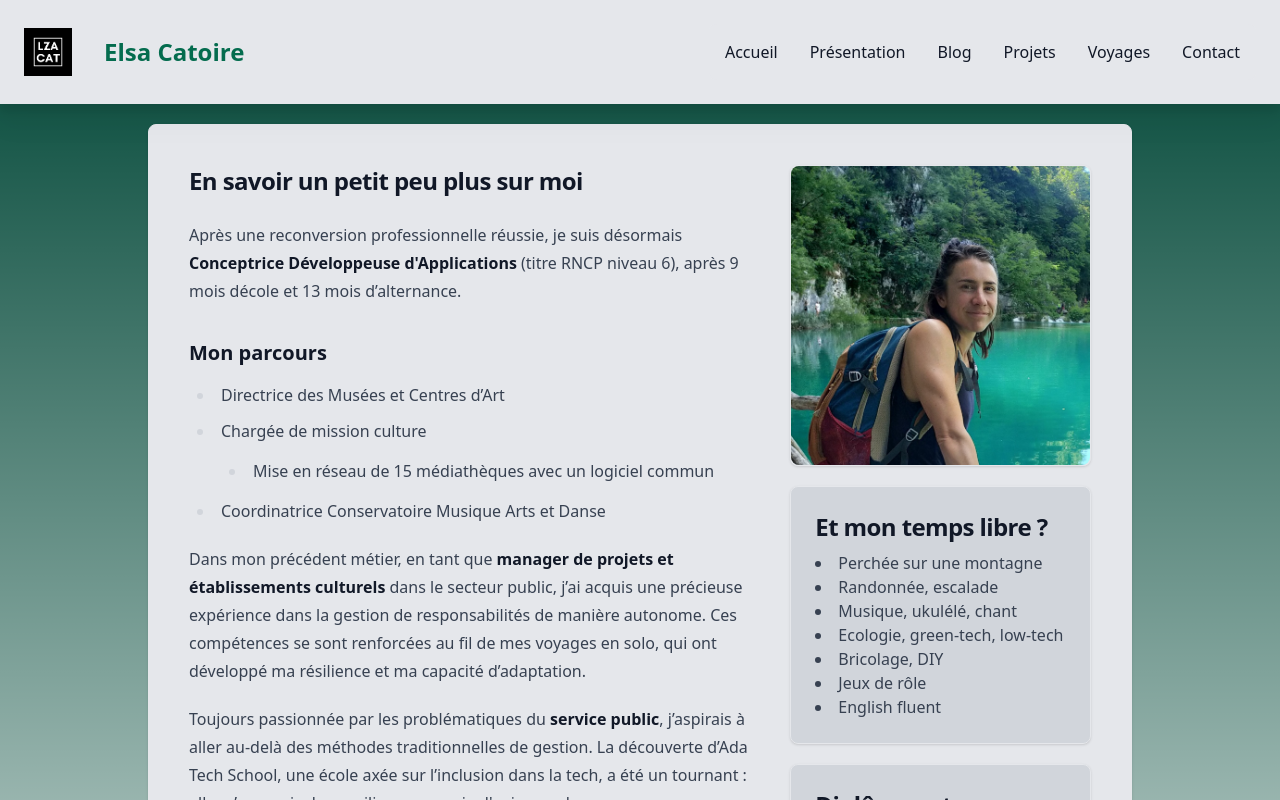
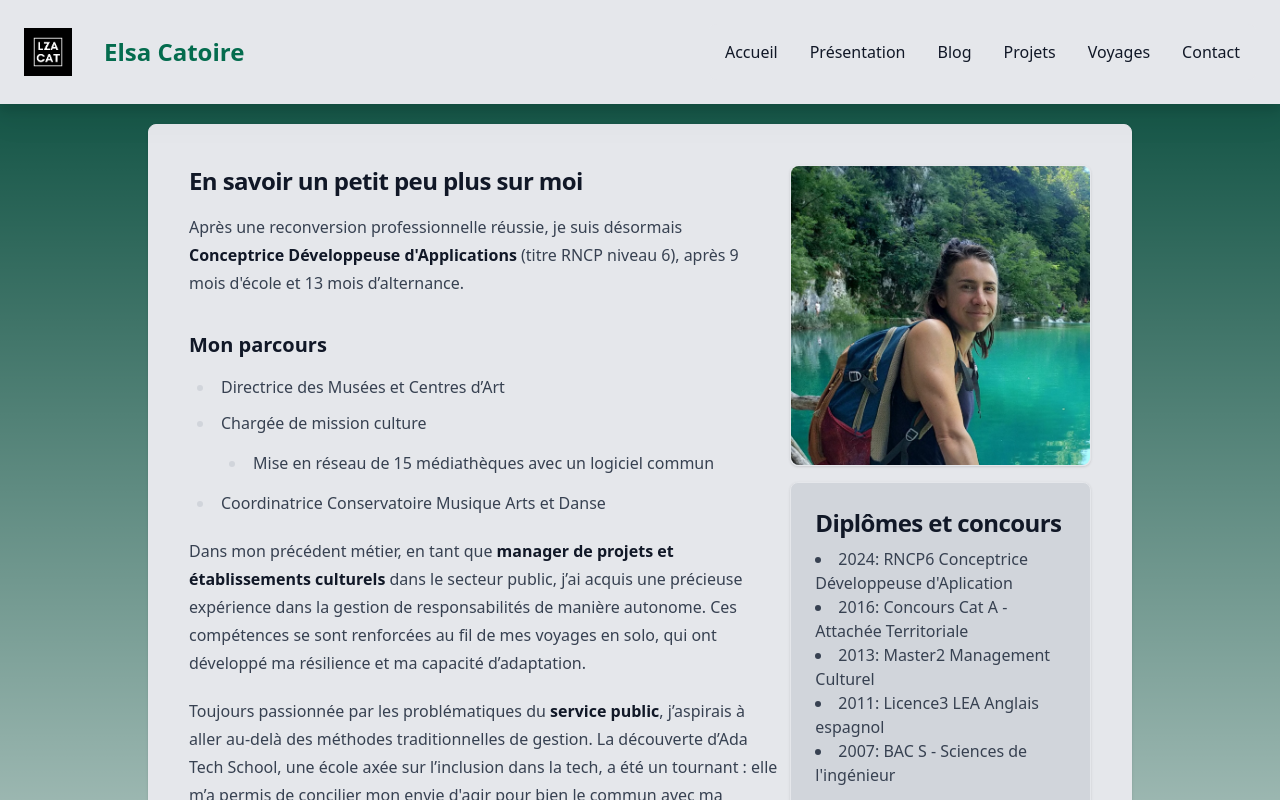
Before and after one commit to elsacatoire/blog-next, a Next.js app: page /presentation in a window 1280 px wide. Shown: the top 800 px of the page. Built offline with nearby package versions, Linux system fonts and the light colour scheme.

Commit message:
fix build

```diff
--- a/app/components/CustomCardList.tsx
+++ b/app/components/CustomCardList.tsx
@@ -7,7 +7,7 @@ type CustomCardListProps = {
 
 const CustomCardList = ({ title, items }: CustomCardListProps) => {
 	return (
-		<div className="h-full max-w-sm p-6 bg-gray-300 border mx-auto border-gray-200 rounded-lg shadow dark:bg-gray-800 dark:border-gray-700 dark:hover:bg-gray-700">
+		<div className="h-full w-full max-w-sm p-6 bg-gray-300 border mx-auto border-gray-200 rounded-lg shadow dark:bg-gray-800 dark:border-gray-700 dark:hover:bg-gray-700">
 			<h1 className="mb-2 text-2xl font-bold tracking-tight text-gray-900 dark:text-white">
 				{title}
 			</h1>
--- a/app/components/layout/Footer.tsx
+++ b/app/components/layout/Footer.tsx
@@ -1,5 +1,5 @@
 import Link from "next/link";
-import { FaGithub, FaInstagram, FaLinkedin, FaMedium } from "react-icons/fa";
+import { FaGithub, FaLinkedin, FaMedium } from "react-icons/fa";
 
 export default function Footer() {
 	const links = [
--- a/app/posts/components/Posts2.tsx
+++ b/app/posts/components/Posts2.tsx
@@ -1,6 +1,6 @@
+import ListItem from "@/app/components/ListItem";
 import { getSortedPostsData } from "@/lib/posts";
 import Link from "next/link";
-import ListItem from "./ListItem";
 
 type Posts2Props = {
 	sliceCount?: number;
--- a/app/presentation/page.tsx
+++ b/app/presentation/page.tsx
@@ -13,6 +13,7 @@ const hobbies = [
 ];
 
 const diplomas = [
+	"2024: RNCP6 Conceptrice Développeuse d'Aplication",
 	"2016: Concours Cat A - Attachée Territoriale",
 	"2013: Master2 Management Culturel",
 	"2011: Licence3 LEA Anglais espagnol",
@@ -21,33 +22,24 @@ const diplomas = [
 
 export default function Présentation() {
 	return (
-		<div className="flex flex-col gap-2">
 		<div className="flex flex-wrap">
-				<div className="flex flex-col gap-4 md:w-2/3 md:order-1 md:pr-8 m-auto">
-					<h1 className="mb-2 text-xl md:text-2xl font-bold tracking-tight text-gray-900 dark:text-white">
+			<div className="flex flex-col gap-4 md:w-2/3 md:order-1">
+				<h1 className="text-xl md:text-2xl font-bold tracking-tight text-gray-900 dark:text-white">
 					En savoir un petit peu plus sur moi
 				</h1>
-					<div>
+				<div className="pr-3">
 					<MarkdownLoader filePath="/content/presentation.md" />
 				</div>
 			</div>
-
-				<div className="md:w-1/3 md:order-2 center">
+			<div className="flex flex-col gap-4 md:w-1/3 md:order-2 center w-full">
 				<MyProfilePic
 					imgPath={"/images/profile.jpg"}
 					alt={"Elsa Catoire"}
 					width={600}
 					height={600}
 				/>
-
-					<div className="mt-5">
+				<CustomCardList title="Diplômes et concours" items={diplomas} />
 				<CustomCardList title="Et mon temps libre ?" items={hobbies} />
-					</div>
-
-					<div className="mt-5">
-						<CustomCardList title="Diplômes et concours" items={diplomas} />
-					</div>
-				</div>
 			</div>
 		</div>
 	);
--- a/app/projets/components/ProjectPosts2.tsx
+++ b/app/projets/components/ProjectPosts2.tsx
@@ -1,6 +1,6 @@
+import ListItemProject from "@/app/components/ListItemProjects";
 import { getSortedProjectsData } from "@/lib/projects";
 import Link from "next/link";
-import ListItemProject from "./ListItemProjects";
 
 export default function ProjectPosts2() {
 	const posts = getSortedProjectsData().slice(0, 2);
--- a/public/content/presentation.md
+++ b/public/content/presentation.md
@@ -1,19 +1,18 @@
-Après une reconversion professionnelle réussie, je suis désormais **Conceptrice Développeuse d'Applications** (titre RNCP niveau 6), après 9 mois décole et 13 mois d’alternance.
+Après une reconversion professionnelle réussie, je suis désormais **Conceptrice Développeuse d'Applications** (titre RNCP niveau 6), après 9 mois d'école et 13 mois d’alternance.
 
 ### Mon parcours
+
 - Directrice des Musées et Centres d’Art
 - Chargée de mission culture
-    - Mise en réseau de 15 médiathèques avec un logiciel commun
+  - Mise en réseau de 15 médiathèques avec un logiciel commun
 - Coordinatrice Conservatoire Musique Arts et Danse
 
 Dans mon précédent métier, en tant que **manager de projets et établissements culturels** dans le secteur public, j’ai acquis une précieuse expérience dans la gestion de responsabilités de manière autonome. Ces compétences se sont renforcées au fil de mes voyages en solo, qui ont développé ma résilience et ma capacité d’adaptation.
 
-Toujours passionnée par les problématiques du **service public**, j’aspirais à aller au-delà des méthodes traditionnelles de gestion. La découverte d’Ada Tech School, une école axée sur l’inclusion dans la tech, a été un tournant : elle m’a permis de concilier mon envie d'agir pour le commun avec ma passion des solutions innovantes.
+Toujours passionnée par les problématiques du **service public**, j’aspirais à aller au-delà des méthodes traditionnelles de gestion. La découverte d’Ada Tech School, une école axée sur l’inclusion dans la tech, a été un tournant : elle m’a permis de concilier mon envie d'agir pour bien le commun avec ma passion pour les solutions innovantes.
 
 ### Ce qui me motive dans le développement
-Ce que j’aime le plus dans le code, c’est **la résolution de problèmes**.
-J’ai débuté avec **JavaScript** pour le développement web et avec **Python** pour les algorithmes. Ma formation de développeuse full-stack m’a permis de travailler sur des projets variés, en équipe et en autonomie.
 
-Le développement est une quête d’**apprentissage continu**, curieuse par nature, je m'amuse beaucoup à tester, essayer et même échouer.
+Ce que j’aime le plus dans le code, c’est **la résolution de problèmes**. J’ai débuté avec **JavaScript** pour le développement web et avec **Python** pour les algorithmes. Ma formation de développeuse full-stack m’a permis de travailler sur des projets variés, en équipe et en autonomie.
 
-Ce qui m’importe, c’est le **produit final**, son impact et ce qu’il apporte à ses utilisateurs. Je suis prête à maîtriser n’importe quelle technologie pour un projet qui résonne avec mes valeurs.
+Le développement est une quête d’**apprentissage continu**, curieuse par nature, j'aime tester essayer. Ce qui m’importe, c’est le **produit final**, son impact et ce qu’il apporte à ses utilisateurs. Je suis prête à monter en compétence sur n’importe quelle technologie pour un projet qui résonne avec mes valeurs.
```
Lines whose indentation alone changed are shown as unchanged.
